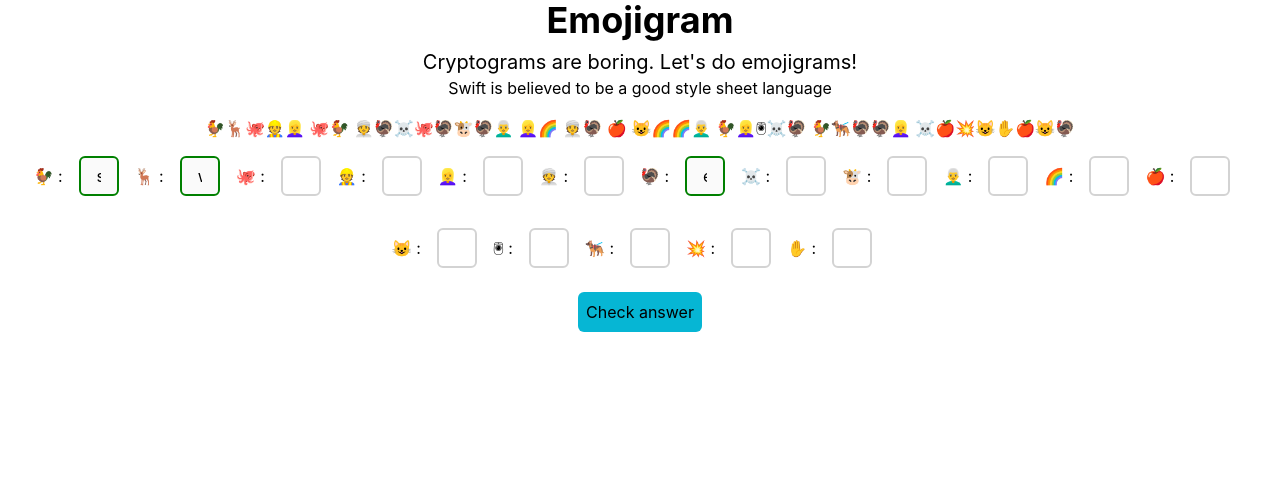
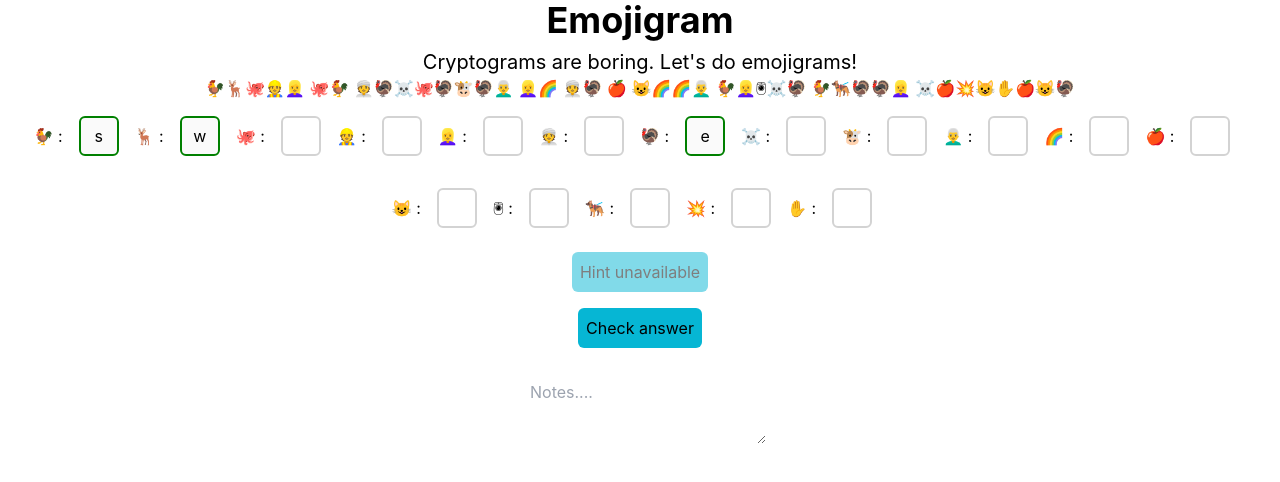
Before and after one commit to DillonB07/emojigram, a Next.js app: page / in a window 1280 px wide. Shown: the top 482 px of the page. Built offline with nearby package versions, Linux system fonts and the light colour scheme.

Commit message:
Add a little styling

```diff
--- a/package.json
+++ b/package.json
@@ -11,7 +11,8 @@
   "dependencies": {
     "next": "13.1.6",
     "react": "18.2.0",
-    "react-dom": "18.2.0"
+    "react-dom": "18.2.0",
+    "sweetalert2": "^11.7.1"
   },
   "devDependencies": {
     "autoprefixer": "^10.4.13",
--- a/pages/index.js
+++ b/pages/index.js
@@ -1,5 +1,6 @@
 import Head from "next/head";
 import { useState } from "react";
+import Swal from "sweetalert2";
 import { generateEmojiMap, generateRandomSentence, emojify } from "../utils";
 
 export default function Home({
@@ -8,7 +9,7 @@
 	defaultAnswerMap,
 	defaultEmojifiedSentence,
 	defaultGuessMap,
-	defaultTheme
+	defaultTheme,
 }) {
 	const [sentence, setSentence] = useState(defaultSentence);
 	const [emojiMap, setEmojiMap] = useState(defaultEmojiMap);
@@ -18,25 +19,78 @@
 	const [answerMap, setAnswerMap] = useState(defaultAnswerMap);
 	const [guessMap, setGuessMap] = useState(defaultGuessMap);
 	const [correct, setCorrect] = useState(false);
-	const [theme, setTheme] = useState(defaultTheme)
+	const [theme, setTheme] = useState(defaultTheme);
+	const [hintAllowed, setHintAllowed] = useState(false);
 
-		const regenSentence = () => {
-		let {sentence, theme} = generateRandomSentence();
-		let { emojifiedSentence, answerMap } = emojify(sentence, emojiMap);
-		let guessMap = [];
-		for (let i = 0; i < answerMap.length; i++) {
-			let chance = Math.floor(Math.random() * answerMap.length);
-			guessMap.push({
-				emoji: answerMap[i].emoji,
-				character: chance <= 2 ? answerMap[i].character : "",
+	const Toast = Swal.mixin({
+		toast: true,
+		position: "right",
+		showConfirmButton: true,
+	});
+
+	const getHint = () => {
+		let hints = [];
+		guessMap.forEach((guess) => {
+			let chance = Math.floor(Math.random() * guessMap.length);
+			// Check if it's not the correct character
+			if (guess.character !== answerMap[guessMap.indexOf(guess)].character) {
+				if (chance <= 2) {
+					hints.push({
+						emoji: guess.emoji,
+						character: answerMap[guessMap.indexOf(guess)].character,
+					});
+				}
+			}
+		});
+		let hint = hints[Math.floor(Math.random() * hints.length)];
+
+		if (hint) {
+			Toast.fire({
+				icon: "success",
+				title: "You got a hint!",
+				text:
+					'The gods have given you a hint: "' +
+					hint.character +
+					'" is "' +
+					hint.emoji +
+					'"',
+			});
+		} else {
+			Toast.fire({
+				icon: "error",
+				title: "The gods decided to not give you a hint this time.",
 			});
 		}
-		setSentence(sentence);
-		setEmojifiedSentence(emojifiedSentence);
-		setAnswerMap(answerMap);
-		setGuessMap(guessMap);
-		setCorrect(false);
-		setTheme(theme)
+		setHintAllowed(false);
+	};
+
+	const regenSentence = () => {
+		// let { sentence, theme } = generateRandomSentence();
+		// let { emojifiedSentence, answerMap } = emojify(sentence, emojiMap);
+		// let guessMap = [];
+		// for (let i = 0; i < answerMap.length; i++) {
+		// 	let chance = Math.floor(Math.random() * answerMap.length);
+		// 	guessMap.push({
+		// 		emoji: answerMap[i].emoji,
+		// 		character: chance <= 2 ? answerMap[i].character : "",
+		// 	});
+		// }
+
+		// guessMap = guessMap.filter((item, index) => {
+		// 	return guessMap.indexOf(item) === index;
+		// });
+
+		// answerMap.forEach((char) => {
+		// 	return JSON.stringify(char);
+		// });
+
+		// setSentence(sentence);
+		// setEmojifiedSentence(emojifiedSentence);
+		// setAnswerMap(answerMap);
+		// setGuessMap(guessMap);
+		// setCorrect(false);
+		// setTheme(theme);
+		window.location.reload();
 	};
 
 	const answerChange = (e, char) => {
@@ -50,6 +104,7 @@
 		if (e.target.value.toLowerCase() == char.character) {
 			e.target.disabled = true;
 			e.target.style.borderColor = "green";
+			setHintAllowed(true);
 		} else {
 			e.target.style.borderColor = "red";
 		}
@@ -89,9 +144,9 @@
 				</header>
 
 				<section id="game" className="flex flex-col items-center space-y-4">
-					<p id="emoji-text" className="mx-auto">
+					{/* <p id="emoji-text" className="mx-auto">
 						{sentence}
-					</p>
+					</p> */}
 					<p id="emoji-text" className="mx-auto">
 						{emojifiedSentence}
 						{/* <br />
@@ -113,13 +168,19 @@
 						)} */}
 					</p>
 				</section>
-				<section>
+				{/* <button
+					onClick={regenSentence}
+					className="p-2 m-2 bg-cyan-500 rounded-md"
+				>
+					Regen
+				</button> */}
+				<section className="flex-col flex justify-center items-center">
 					<div className="list-none inline-flex justify-center items-center flex-wrap">
 						{answerMap.map((char) => (
 							<div key={char.character} className="">
 								<span>{char.emoji} :</span>
 								<input
-									className={`border-2 w-10 h-10 p-4 m-4 rounded-md text-center`}
+									className={`border-2 w-10 h-10 m-4 rounded-md text-center`}
 									contentEditable
 									defaultValue={guessMap[answerMap.indexOf(char)].character}
 									disabled={
@@ -141,6 +202,13 @@
 							</div>
 						))}
 					</div>
+					<button
+						onClick={getHint}
+						disabled={!hintAllowed}
+						className={"p-2 m-2 bg-cyan-500 rounded-md" + (hintAllowed ? "" : " opacity-50 cursor-not-allowed")}
+					>
+						{hintAllowed ? 'Get Hint!' : 'Hint unavailable'}
+					</button>
 					{!correct ? (
 						<button
 							onClick={checkAnswer}
@@ -153,6 +221,7 @@
 							Congratulations! You completed the emojigram.
 						</p>
 					)}
+				<textarea className="m-2 p-4" placeholder="Notes...." />
 				</section>
 			</main>
 		</div>
@@ -161,7 +230,7 @@
 
 export function getServerSideProps() {
 	let emojiMap = generateEmojiMap();
-	let {sentence, theme} = generateRandomSentence();
+	let { sentence, theme } = generateRandomSentence();
 	let { emojifiedSentence, answerMap } = emojify(sentence, emojiMap);
 	let guessMap = [];
 	for (let i = 0; i < answerMap.length; i++) {
@@ -186,7 +255,7 @@
 			defaultAnswerMap: answerMap,
 			defaultEmojifiedSentence: emojifiedSentence,
 			defaultGuessMap: guessMap,
-			defaultTheme: theme
+			defaultTheme: theme,
 		},
 	};
 }
```
Also changed, not shown: 1 other file (tests, documents, lock files or other folders).
